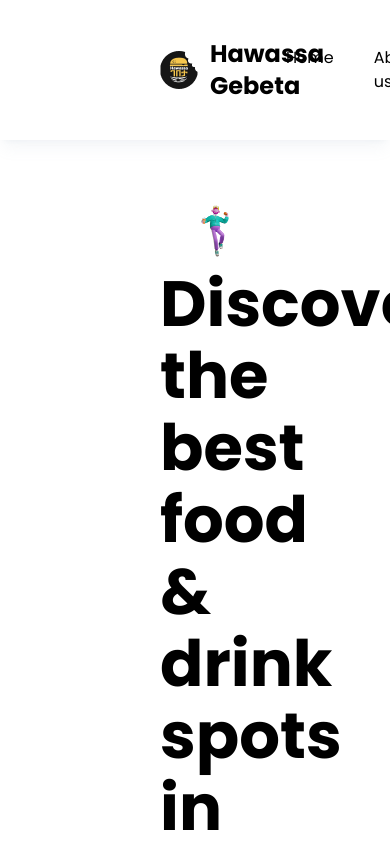
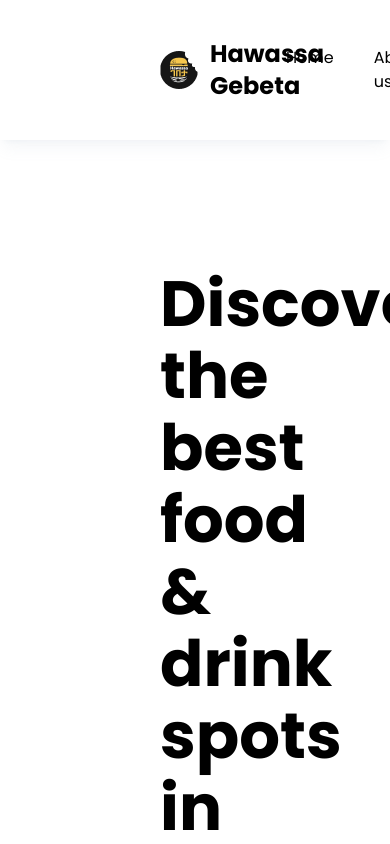
Before and after one commit to darikmohammed/hawassa-gebeta, a React (Create React App) app: page / in a window 390 px wide. Shown: the top 844 px of the page. Built offline with nearby package versions, Linux system fonts and the light colour scheme; the HTML template or start-up script is replaced by a standard one.

Commit message:
Update Home

```diff
--- a/src/components/Home.jsx
+++ b/src/components/Home.jsx
@@ -6,7 +6,7 @@
       id="home"
       className="grid grid-cols-2 gap-2 pt-16 bg-white px-40 pb-28 "
     >
-      <div className="left flex flex-col gap-8 pt-16">
+      <div className="flex flex-col gap-8 pt-16">
         <h1 className=" text-h1 font-bold">
           Discovering the best food & drink spots in Hawassa.
         </h1>
@@ -25,7 +25,7 @@
           </button>
         </div>
       </div>
-      <div className="relative">
+      <div className="hidden md:block md:relative">
         <img
           src="./img/male_burger.png"
           alt="Male Character holding Burger"
```
